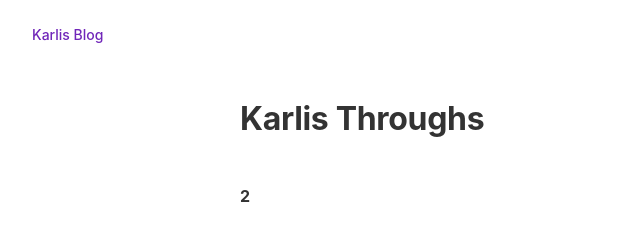
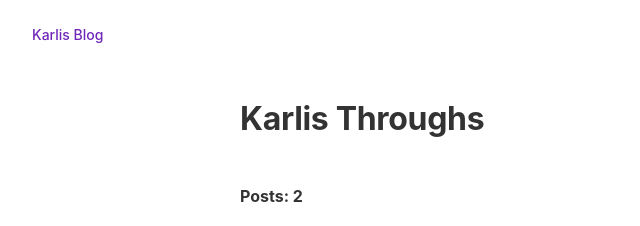
Before and after one commit to kstekels/Gatsby-blog-demo, a Gatsby site: page / in a window 1280 px wide. Shown: the top 226 px of the page, 0-640 px from the left. Built offline with nearby package versions, Linux system fonts and the light colour scheme; Gatsby itself is replaced by a stand-in of ours.

Commit message:
Refactor

```diff
--- a/src/pages/index.js
+++ b/src/pages/index.js
@@ -17,7 +17,7 @@ export default ({ data }) => (
   <Layout>
     <div>
       <h1>Karlis Throughs</h1>
-      <h4>{data.allMarkdownRemark.totalCount}</h4>
+      <h4>Posts: {data.allMarkdownRemark.totalCount}</h4>
       {data.allMarkdownRemark.edges.map(({ node }) => (
         <div key={node.id}>
           <BlogLink to={node.fields.slug}>
```
